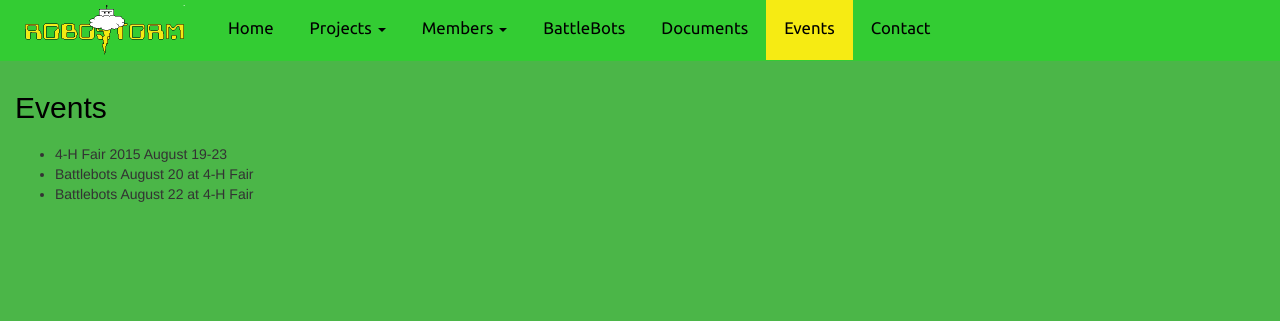
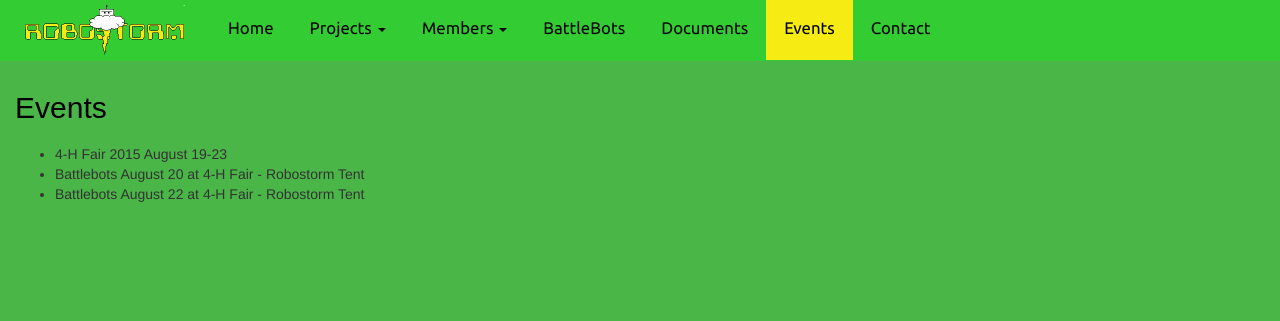
Before and after one commit to Robostorm/Robostorm-Website, a PHP site: page /events.php in a window 1280 px wide. Shown: the top 321 px of the page. Run offline with PHP 8.4, Linux system fonts and the light colour scheme; some libraries are stand-ins or nearby versions.

Commit message:
Battlebots Updates

```diff
--- a/events.php
+++ b/events.php
@@ -17,8 +17,8 @@
                 <li>
                     4-H Fair 2015 August 19-23
                 </li>
-                <li>Battlebots August 20 at 4-H Fair</li>
-                <li>Battlebots August 22 at 4-H Fair</li>
+                <li>Battlebots August 20 at 4-H Fair - Robostorm Tent</li>
+                <li>Battlebots August 22 at 4-H Fair - Robostorm Tent</li>
             </ul>
         </div>
     </div>
```
